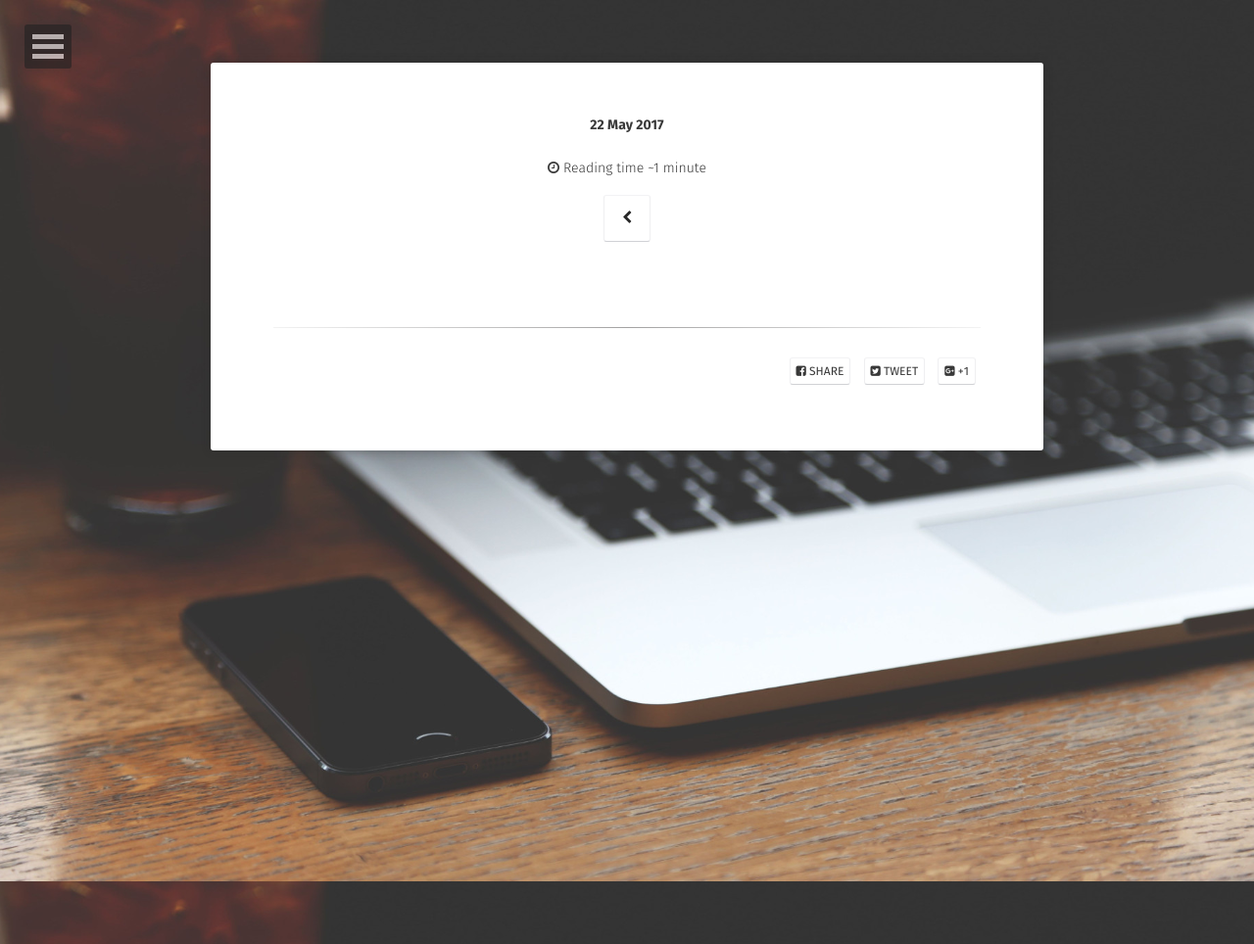
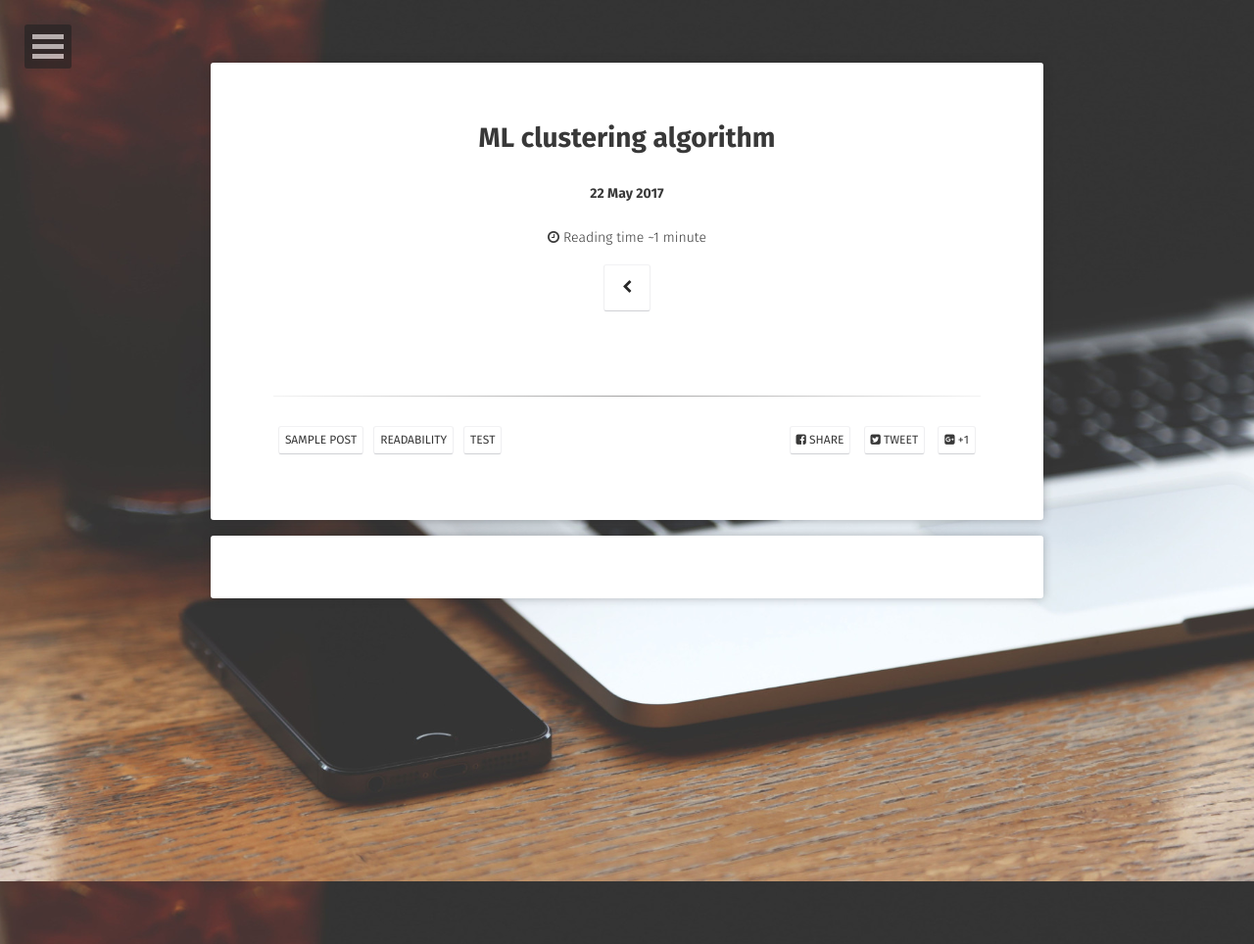
Before and after one commit to LeDron/LeDron.github.io, a Jekyll site: the page built from _posts/2017-05-22-ML:Clustering.md, in a window 1280 px wide. Shown: the whole page at 98% size. Built offline with Jekyll 4.4.1, drawn with Linux system fonts in a browser that asks for light colours; some web fonts are replaced; our own code applies the rules of GitHub Pages for plain Markdown files; comment, search, counter and statistics services are not loaded.

Commit message:
Update 2017-05-22-ML:Clustering.md

```diff
--- a/_posts/2017-05-22-ML:Clustering.md
+++ b/_posts/2017-05-22-ML:Clustering.md
@@ -1,5 +1,8 @@
 ---
 layout: post
-title: ML: clustering algorithm
+title: "ML clustering algorithm"
 data: 2017-05-22
+excerpt: "A ton of text to test readability."
+tags: [sample post, readability, test]
+comments: true
 ---
```
